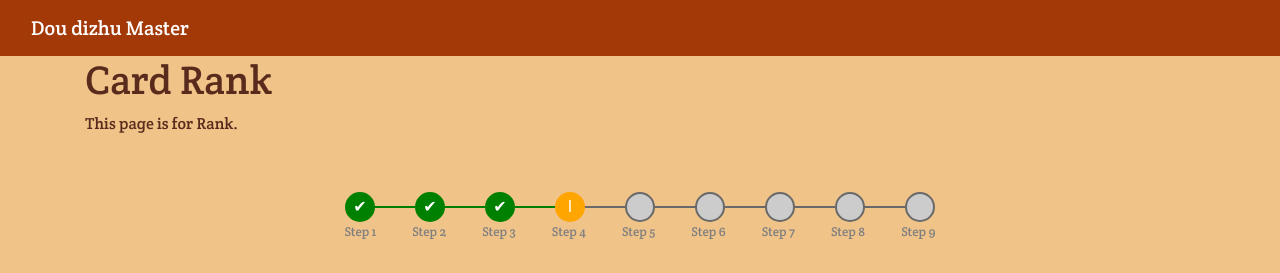
After one commit to fzhu12/Dou-Dizhu, a Flask app: page /rank in a window 1280 px wide. The commit adds this page. Shown: the top 273 px of the page. Run offline with Flask 3, Linux system fonts and the light colour scheme; some libraries are stand-ins or nearby versions; some web fonts are replaced.

Commit message:
update progress bar and add finish screen

```diff
--- a/server.py
+++ b/server.py
@@ -49,7 +49,7 @@ def welcome():
 @app.route("/increment_progress")
 def increment_progress():
     global progress
-    progress = min(progress + 1, 8)
+    progress = min(progress + 1, 10)
     return redirect_to_current_progress()
 
 
@@ -68,8 +68,12 @@ def current_progress():
 def redirect_to_current_progress():
     if progress <= 3:
         return redirect(url_for("rules", rule_id=progress))
+    if progress == 4:
+        return redirect(url_for("rank"))
+    if progress == 10:
+        return redirect(url_for("finish"))
     else:
-        return redirect(url_for("combo", combo_id=progress - 3))
+        return redirect(url_for("combo", combo_id=progress - 4))
 
 
 @app.route('/rules/<int:rule_id>')
@@ -93,11 +97,14 @@ def combo(combo_id):
     return render_template("combo.html", combo_id=combo_id, combo=combo)
 
 
-@app.route("/detail/<int:detail_id>")
-def detail(detail_id):
-    return render_template(
-        "detail.html", detail_id=detail_id, combo=combo_dic[str(detail_id)]
-    )
+@app.route("/rank")
+def rank():
+    return render_template("rank.html", rank=combo_dic["rank"])
+
+
+@app.route("/finish")
+def finish():
+    return render_template("finish.html", rank=combo_dic["rank"])
 
 
 # @app.route("/quiz")
--- a/static/css/combo.css
+++ b/static/css/combo.css
@@ -17,5 +17,9 @@
 }
 
 .btn-primary:hover {
-    background-color: green;
+    background-color: #ffbf98;
 }
+
+.btn-primary:active {
+    background-color: orange !important;
+}
--- a/static/css/main.css
+++ b/static/css/main.css
@@ -4,10 +4,12 @@
     font-weight: normal;
     font-style: normal;
 }
+
 body {
     color: #592b1c;         /* Sets the text color */
     background-color: #f0c389;  /* Sets the background color */
     font-family: 'Crete Round', serif;
+    margin-bottom: 50px;
 }
 
 /* CSS style for navbar*/
@@ -158,6 +160,12 @@ body {
     color: white;
 }
 
+.step.now {
+    border-color: orange;
+    background-color: orange;
+    color: white;
+}
+
 .step:not(:last-child)::after {
     content: '';
     width: 60px;
--- a/static/data/combo.json
+++ b/static/data/combo.json
@@ -82,5 +82,6 @@
         "name": "Rocket",
         "image": "../static/img/combos/rocket.jpg",
         "description": "A Rocket consists of the two Jokers. This combination is the highest ranking combination in the game and can be played, on a players turn, to beat any other previous combination."
-    }
+    },
+    "rank": "The game's card hierarchy in Dou Dizhu follows the table on the right. However, players must follow the type of card combination (such as pairs or sequences) played by the previous player in each round, unless they play a bomb or rocket (will be explained later), which can beat any combination. Your played combination must be of a higher value within the same type as the previous player's; for example, if a pair of 3s is played, you must play a pair of higher value. Bombs and rockets are powerful exceptions that can be played at any time to surpass any card combination, changing the dynamics of the game."
 }
--- /dev/null
+++ b/templates/rank.html
@@ -0,0 +1,49 @@
+{% extends "layout.html" %}
+{% block content %}
+    <h1>Card Rank</h1>
+    <p>This page is for Rank.</p>
+
+        <div class="show_progress">
+        <div class="progress_bar">
+            <div class="progress_tracker">
+                {% for step in range(1, 10) %}
+                    {% if step <= 3 %}
+                        <div class="step completed">
+                            <span class="icon">✔</span>
+                        </div>
+                    {% elif step == 4 %}
+                        <div class="step now">
+                            <span class="icon">I</span>
+                        </div>
+                    {% else %}
+                        <div class="step">
+                            <span class="icon"></span>
+                        </div>
+                    {% endif %}
+                {% endfor %}
+            </div>
+        </div>
+        <div class="progress_bar">
+            <div class="progress_tracker">
+                {% for step in range(1, 10) %}
+                    <div class="progress_text">Step {{ step }}</div>
+                {% endfor %}
+            </div>
+        </div>
+    </div>
+
+    <div class="row">
+        <div class="col-2"></div>
+        <div class="col-6">
+            <p>{{ rank }}</p>
+        </div>
+        <div class="col-4">
+            <img class="img-fluid" src="../static/img/order.jpg" alt="rank">
+        </div>
+    </div>
+
+    <div class="nav-arrows-container">
+        <a href="{{ url_for('decrement_progress') }}" class="left-arrow">←</a>
+        <a href="{{ url_for('increment_progress') }}" class="right-arrow">→</a>
+    </div>
+{% endblock %}
```
Also changed, not shown: templates/combo.html (+32 -12 lines), templates/detail.html (deleted, +0 -15 lines), templates/finish.html (added, +43 -0 lines), templates/rules.html (+8 -2 lines), static/js/combo.js (deleted).
